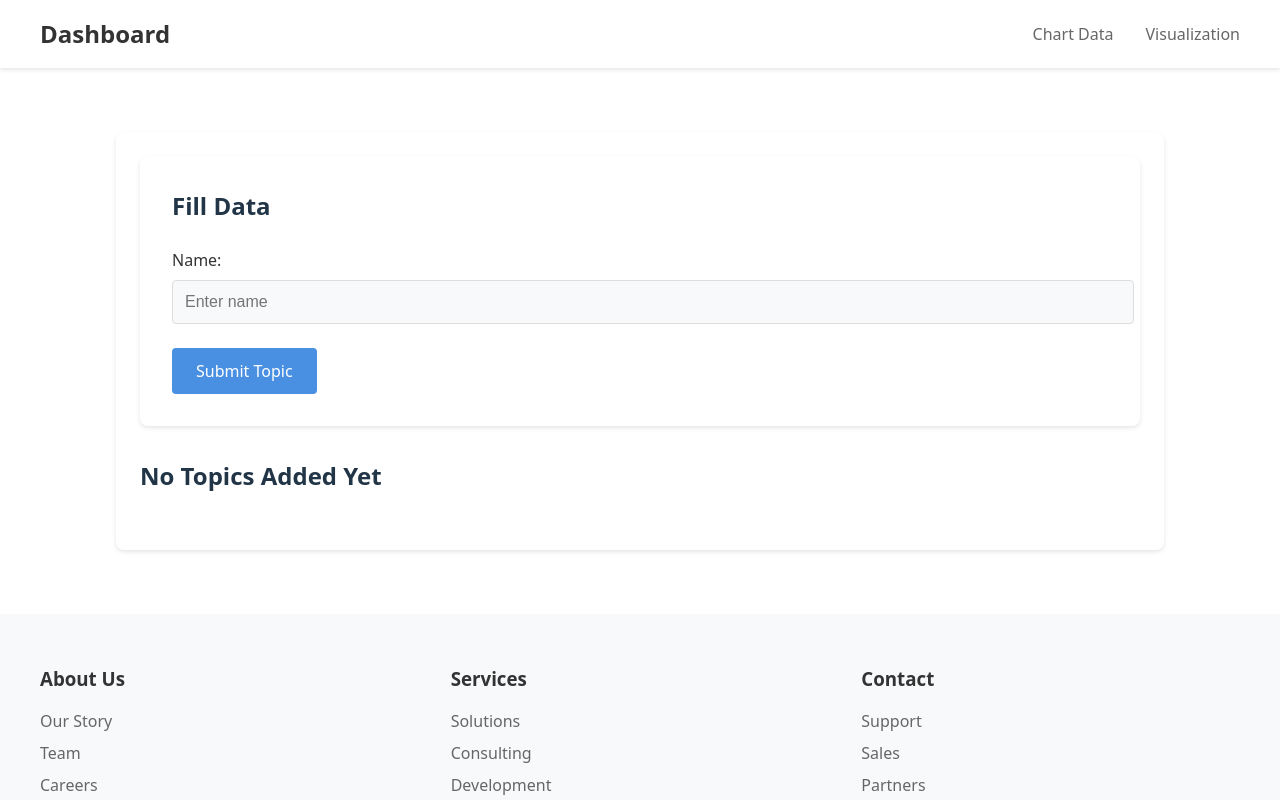
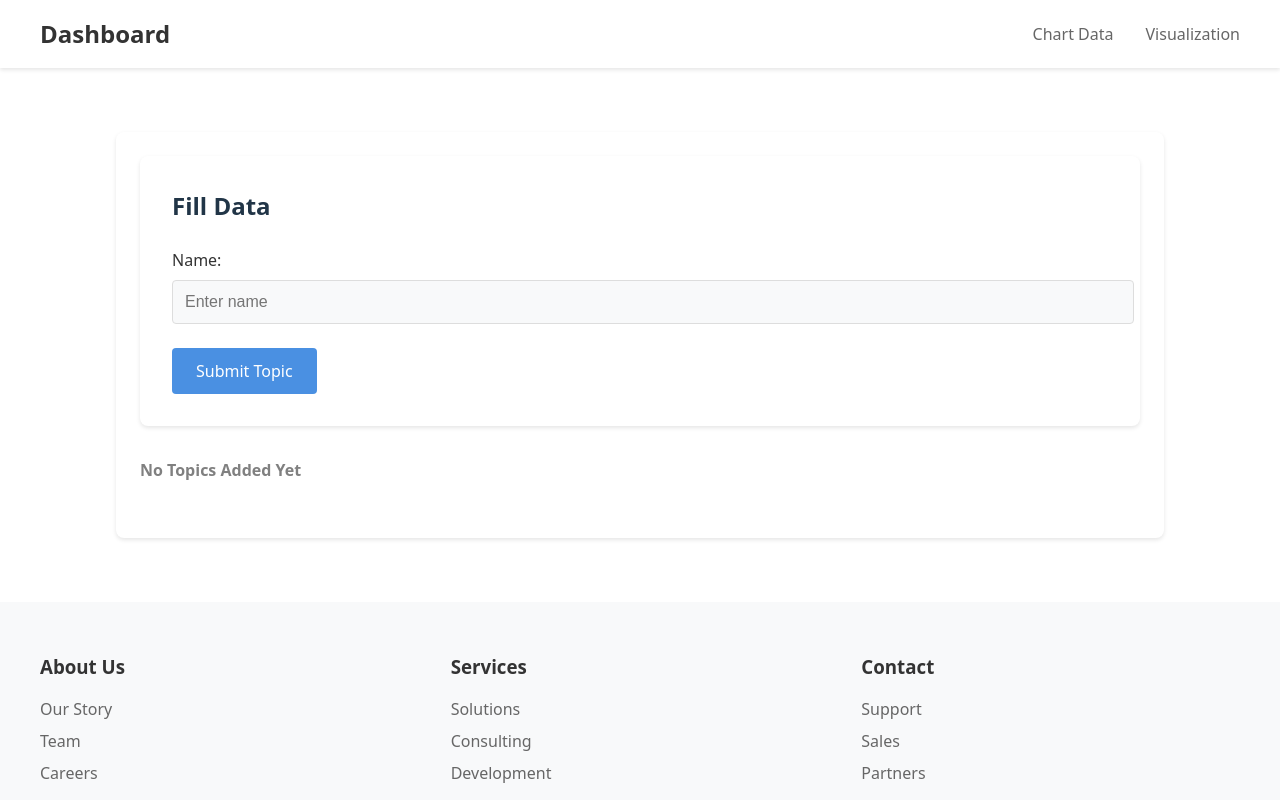
Before and after one commit to nattasamphoangoen/graphTeat, a React (Vite) app: page / in a window 1280 px wide. Shown: the top 800 px of the page. Built offline with nearby package versions, Linux system fonts and the light colour scheme.

Commit message:
fix: change heading style for empty topics message in TopicDetails component

```diff
--- a/src/components/TopicDetails.tsx
+++ b/src/components/TopicDetails.tsx
@@ -73,7 +73,7 @@ const TopicDetails = () => {
 
   return (
     <section className="topic-details-section">
-      {topics.length === 0 ? <h2 style={{ margin: "0"}}>No Topics Added Yet</h2> :
+      {topics.length === 0 ? <h4 style={{ margin: "0", color: "gray"}}>No Topics Added Yet</h4> :
       <h2 style={{ margin: "0"}}>Topic Details</h2>
     }
       <div className="topics-list">
```
